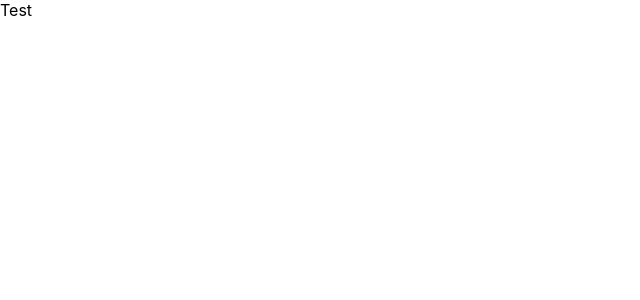
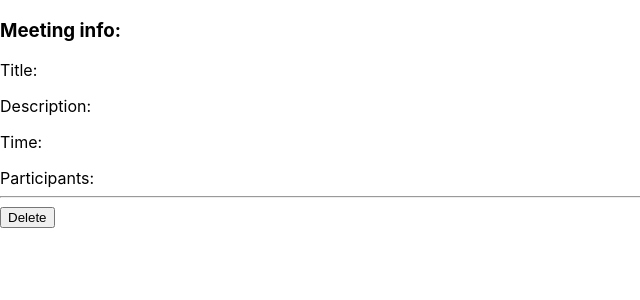
Before and after one commit to KatarinaDimitrijevic/Calendar, a Next.js app in the folder calendar-client/: page /meetingDetails/1 in a window 1280 px wide. Shown: the top 300 px of the page, without its empty margins (0-640 px from the left). Built offline with nearby package versions, Linux system fonts and the light colour scheme; no server answers.

Commit message:
improved meeting details page

```diff
--- a/calendar-client/pages/meetingDetails/[id].js
+++ b/calendar-client/pages/meetingDetails/[id].js
@@ -7,9 +7,42 @@ const MeetingDetails = () => {
 
     console.log(id);
 
+    const [meeting, setMeeting] = useState([]);
+    useEffect(() => {
+        fetch("http://localhost:7000/api/meetings/" + id)
+        .then((res) => res.json())
+        .then((curr_meeting) => setMeeting(curr_meeting));
+    }, []);
+
+
+    const deleteMeeting = (meeting) => {
+        const options = {
+          method: "DELETE",
+          headers: { "Content-Type": "application/json" },
+          query: JSON.stringify(id),
+        };
+
+        fetch("http://localhost:7000/api/meetings/" + id, options)
+          .then(router.back());
+      };
+
+
+    const onClickDelete = () => {
+        deleteMeeting(meeting);
+    };
+
+
     return(
         <div>
-            Test
+            <h3>Meeting info:</h3>
+            <p>Title: {meeting.title}</p>
+            <p>Description: {meeting.title}</p>
+            <p>Time: {meeting.time}</p>
+            <div>
+                Participants: {meeting.participants}
+            </div>
+            <hr></hr>
+            <button onClick={() => onClickDelete()}>Delete</button>
         </div>
     )
 };
```
